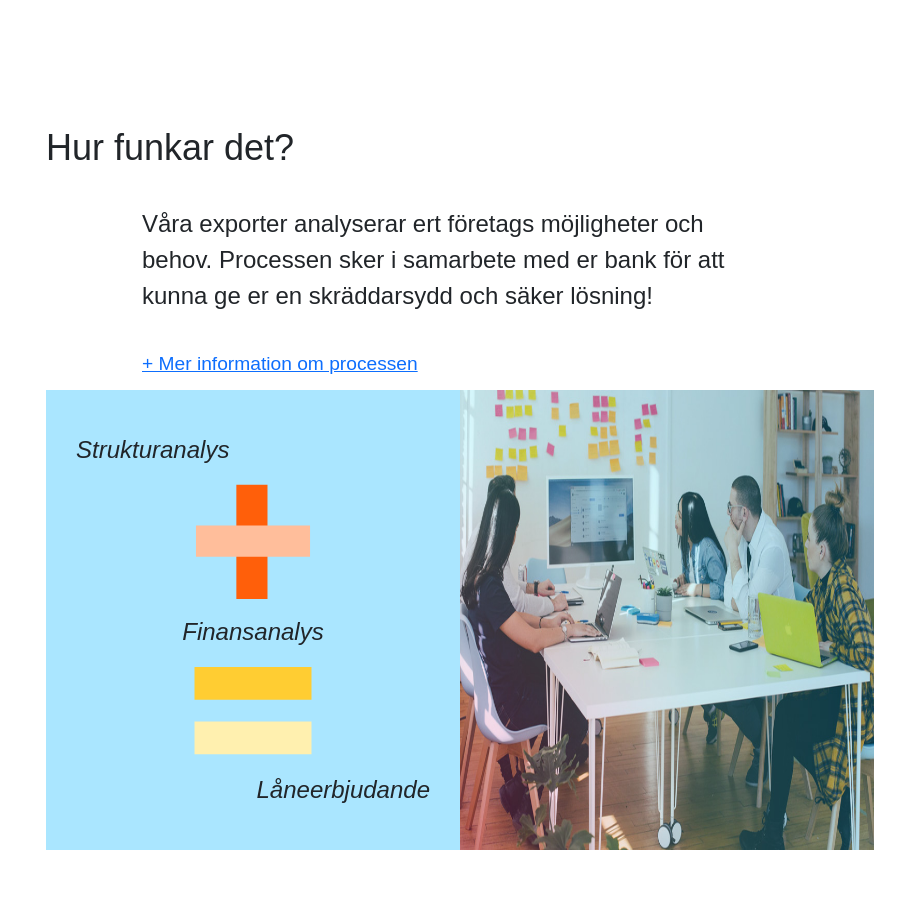
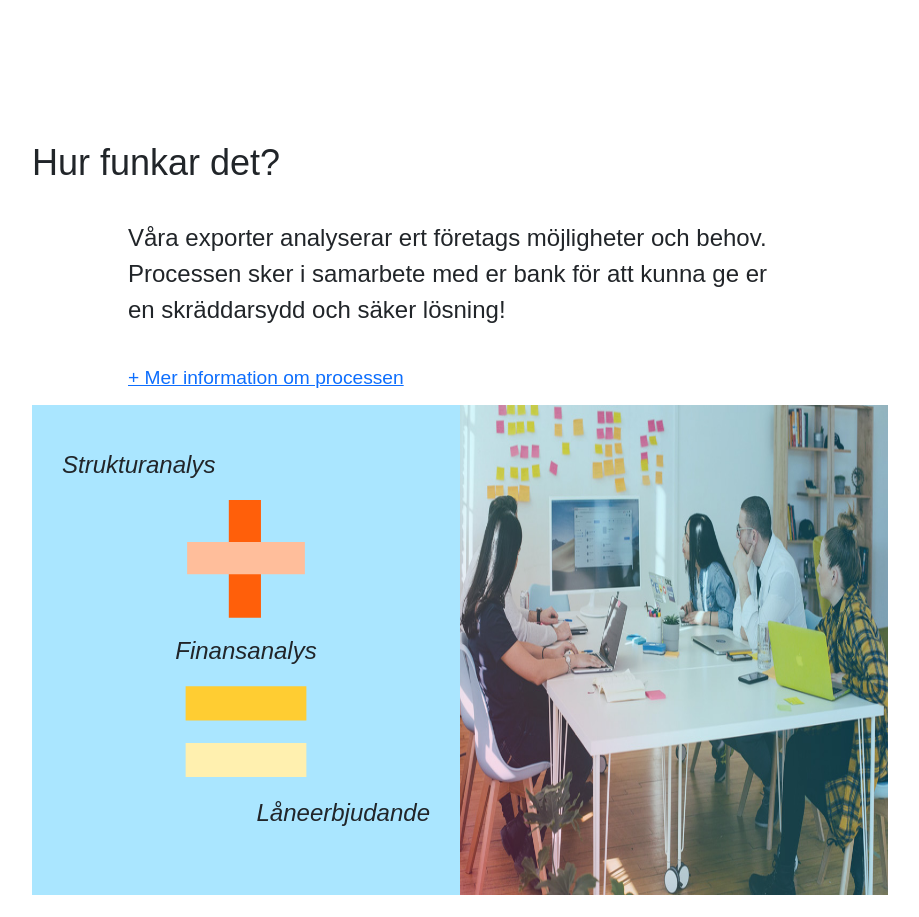
Before and after one commit to Laufox/grafisk-design, a plain HTML site: page index.html in a window 1280 px wide. Shown: the part 835-1752 px from the top of the page, without its empty margins (180-1099 px from the left). Drawn offline with nearby package versions, Linux system fonts and the light colour scheme; a web font is replaced by a local one.

Commit message:
paddings

```diff
--- a/style.css
+++ b/style.css
@@ -158,7 +158,7 @@ main {
 section {
     background-color: white;
     padding: 2rem 1rem;
-    margin: 3rem 0;
+    margin: 2rem 0;
 }
 
 .lightbox-wrapper {
@@ -596,7 +596,8 @@ footer a {
     }
 
     section {
-        max-width: 900px;
+        max-width: 1000px;
+        padding: 4rem 6rem;
     }
 
     .lightbox {
@@ -614,11 +615,12 @@ footer a {
 
     .explain-graphics-wrapper > img {
         width: 50%;
-        height: 459.55px;
+        height: 490px;
     }
 
     .explain-graphics {
         max-width: 50%;
+        height: 490px;
         margin: 0;
     }
 
```
